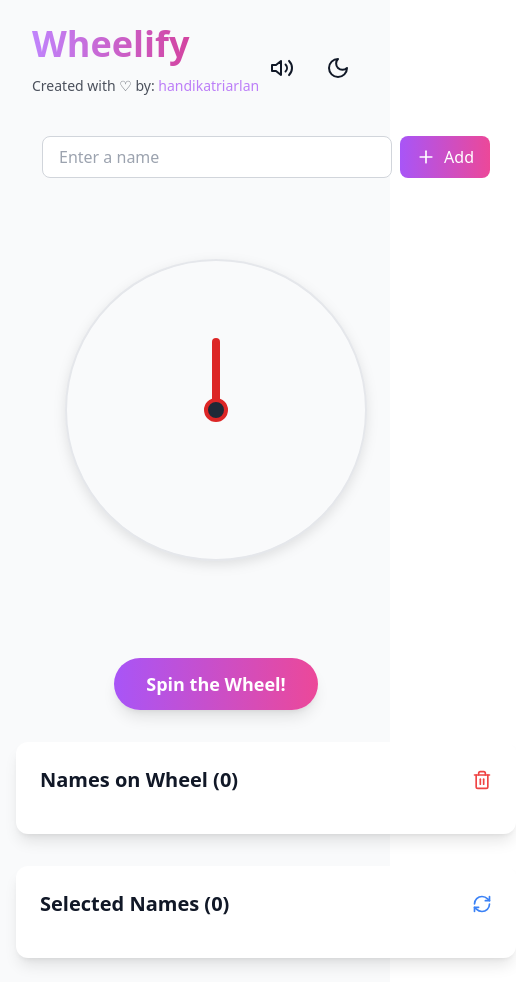
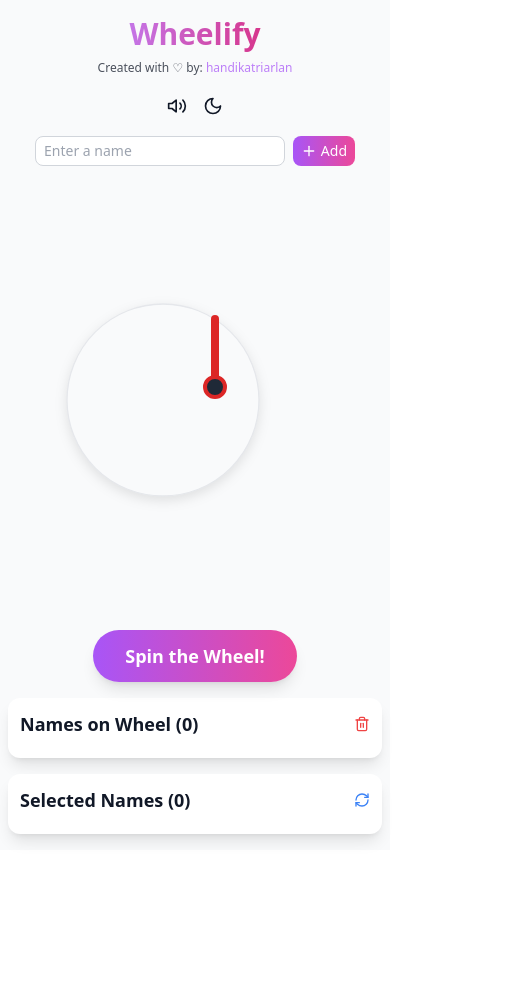
Before and after one commit to handikatriarlan/wheelify, a React (Vite) app: page / in a window 390 px wide. Shown: the whole page, 516 px wide, since content can reach past the window. After the commit the page ends 850 px from the top, so only its background shows below. Built offline with nearby package versions, Linux system fonts and the light colour scheme; the HTML template or start-up script is replaced by a standard one.

Commit message:
Refactor App.tsx and Pointer.tsx: simplify audio initialization, update styles and layout, and adjust button icons and accessibility attributes.

```diff
--- a/src/App.tsx
+++ b/src/App.tsx
@@ -34,14 +34,8 @@
     const [winner, setWinner] = useState<string | null>(null)
     const [darkMode, setDarkMode] = useState(false)
     const [soundEnabled, setSoundEnabled] = useState(true)
-    const [spinSound] = useState(() => {
-        const audio = new Audio("/audio/spin-sound.mp3")
-        return audio
-    })
-    const [winSound] = useState(() => {
-        const audio = new Audio("/audio/spin-winner.mp3")
-        return audio
-    })
+    const [spinSound] = useState(() => new Audio("/audio/spin-sound.mp3"))
+    const [winSound] = useState(() => new Audio("/audio/spin-winner.mp3"))
 
     const playSound = async (audio: HTMLAudioElement) => {
         try {
@@ -93,14 +87,11 @@
     useEffect(() => {
         spinSound.load()
         winSound.load()
-    }, [spinSound, winSound])
-
-    useEffect(() => {
         const prefersDarkMode = window.matchMedia(
             "(prefers-color-scheme: dark)"
         ).matches
         setDarkMode(prefersDarkMode)
-    }, [])
+    }, [spinSound, winSound])
 
     return (
         <div
@@ -108,13 +99,13 @@
                 darkMode ? "bg-gray-900 text-white" : "bg-gray-50 text-gray-900"
             } transition-colors duration-300`}
         >
-            <div className="container mx-auto px-4 py-6 md:py-8 flex flex-col min-h-screen max-w-7xl">
-                <header className="flex justify-between items-center mb-6 md:mb-8 px-4">
-                    <div>
-                        <h1 className="text-4xl md:text-5xl font-bold text-transparent bg-clip-text bg-gradient-to-r from-purple-400 to-pink-600 mb-2 pb-3">
+            <div className="container mx-auto px-2 sm:px-4 py-4 sm:py-6 flex flex-col min-h-screen max-w-7xl">
+                <header className="flex flex-col sm:flex-row justify-between items-center mb-4 sm:mb-6 px-2 sm:px-4">
+                    <div className="text-center sm:text-left mb-4 sm:mb-0">
+                        <h1 className="text-3xl sm:text-4xl md:text-5xl font-bold text-transparent bg-clip-text bg-gradient-to-r from-purple-400 to-pink-600 mb-2">
                             Wheelify
                         </h1>
-                        <p className="text-sm opacity-75 mb-4 mt-[-8px]">
+                        <p className="text-xs sm:text-sm opacity-75">
                             Created with ♡ by:{" "}
                             <a
                                 href="https://handikatriarlan.my.id"
@@ -127,51 +118,58 @@
                         </p>
                     </div>
 
-                    <div className="flex gap-4 items-center">
+                    <div className="flex gap-2 sm:gap-4 items-center">
                         <button
                             onClick={() => setSoundEnabled(!soundEnabled)}
-                            className={`p-2 rounded-full ${
+                            className={`p-1 sm:p-2 rounded-full ${
                                 darkMode
                                     ? "hover:bg-gray-700"
                                     : "hover:bg-gray-200"
                             } transition-colors`}
+                            aria-label={
+                                soundEnabled ? "Mute sound" : "Unmute sound"
+                            }
                         >
                             {soundEnabled ? (
-                                <Volume2 className="w-6 h-6" />
+                                <Volume2 className="w-5 h-5 sm:w-6 sm:h-6" />
                             ) : (
-                                <VolumeX className="w-6 h-6" />
+                                <VolumeX className="w-5 h-5 sm:w-6 sm:h-6" />
                             )}
                         </button>
                         <button
                             onClick={() => setDarkMode(!darkMode)}
-                            className={`p-2 rounded-full ${
+                            className={`p-1 sm:p-2 rounded-full ${
                                 darkMode
                                     ? "hover:bg-gray-700"
                                     : "hover:bg-gray-200"
                             } transition-colors`}
+                            aria-label={
+                                darkMode
+                                    ? "Switch to light mode"
+                                    : "Switch to dark mode"
+                            }
                         >
                             {darkMode ? (
-                                <Sun className="w-6 h-6" />
+                                <Sun className="w-5 h-5 sm:w-6 sm:h-6" />
                             ) : (
-                                <Moon className="w-6 h-6" />
+                                <Moon className="w-5 h-5 sm:w-6 sm:h-6" />
                             )}
                         </button>
                     </div>
                 </header>
 
-                <main className="flex-grow">
-                    <div className="grid lg:grid-cols-2 gap-8">
+                <main className="flex-grow grid lg:grid-cols-2 gap-4 sm:gap-8">
                     <div className="flex flex-col items-center">
                         <form
                             onSubmit={handleAddName}
-                                className="flex gap-2 w-full max-w-md mb-8"
+                            className="flex gap-2 w-full max-w-xs sm:max-w-md mb-4 sm:mb-8"
                         >
                             <input
                                 type="text"
                                 value={newName}
                                 onChange={(e) => setNewName(e.target.value)}
                                 placeholder="Enter a name"
-                                    className={`flex-grow px-4 py-2 rounded-lg border ${
+                                className={`flex-grow px-2 sm:px-4 py-1 sm:py-2 text-sm sm:text-base rounded-lg border ${
                                     darkMode
                                         ? "bg-gray-800 border-gray-700 text-white"
                                         : "bg-white border-gray-300"
@@ -179,14 +177,13 @@
                             />
                             <button
                                 type="submit"
-                                    className="bg-gradient-to-r from-purple-500 to-pink-500 text-white px-4 py-2 rounded-lg
-                    hover:from-purple-600 hover:to-pink-600 transition-all duration-300 flex items-center gap-2 whitespace-nowrap"
+                                className="bg-gradient-to-r from-purple-500 to-pink-500 text-white px-2 sm:px-4 py-1 sm:py-2 rounded-lg
+                hover:from-purple-600 hover:to-pink-600 transition-all duration-300 flex items-center gap-1 sm:gap-2 whitespace-nowrap text-sm sm:text-base"
                             >
-                                    <Plus className="w-5 h-5" /> Add
+                                <Plus className="w-4 h-4 sm:w-5 sm:h-5" /> Add
                             </button>
                         </form>
-
-                            <div className="relative flex flex-col items-center">
+                        <div className="relative flex flex-col items-center w-full max-w-xs sm:max-w-md sm:mb-8">
                             <div className="w-full aspect-square">
                                 <WheelSpinner
                                     names={names}
@@ -199,7 +196,7 @@
                             <button
                                 onClick={handleSpin}
                                 disabled={spinning}
-                                    className={`absolute bottom-0 px-8 py-3 rounded-full text-lg font-semibold ms-[-100px] ${
+                                className={`absolute bottom-0 px-8 py-3 rounded-full text-lg font-semibold lg:ms-[-90px] ${
                                     spinning
                                         ? "bg-gray-400 cursor-not-allowed"
                                         : "bg-gradient-to-r from-purple-500 to-pink-500 hover:from-purple-600 hover:to-pink-600"
@@ -210,29 +207,30 @@
                         </div>
                     </div>
 
-                        <div className="space-y-8">
+                    <div className="space-y-4 sm:space-y-8">
                         <div
-                                className={`p-6 rounded-xl ${
+                            className={`p-3 sm:p-6 rounded-xl ${
                                 darkMode ? "bg-gray-800" : "bg-white"
                             } shadow-lg`}
                         >
-                                <div className="flex justify-between items-center mb-4">
-                                    <h2 className="text-xl font-semibold">
+                            <div className="flex justify-between items-center mb-2 sm:mb-4">
+                                <h2 className="text-lg sm:text-xl font-semibold">
                                     Names on Wheel ({names.length})
                                 </h2>
                                 <button
                                     onClick={() => setNames([])}
                                     className="text-red-500 hover:text-red-600 transition-colors"
                                     disabled={names.length === 0}
+                                    aria-label="Clear all names"
                                 >
-                                        <Trash2 className="w-5 h-5" />
+                                    <Trash2 className="w-4 h-4 sm:w-5 sm:h-5" />
                                 </button>
                             </div>
-                                <div className="space-y-2 max-h-[200px] overflow-y-auto">
+                            <div className="space-y-1 sm:space-y-2 max-h-[150px] sm:max-h-[200px] overflow-y-auto">
                                 {names.map((name, index) => (
                                     <div
                                         key={index}
-                                            className={`flex justify-between items-center p-2 rounded ${
+                                        className={`flex justify-between items-center p-1 sm:p-2 rounded text-sm sm:text-base ${
                                             darkMode
                                                 ? "bg-gray-700"
                                                 : "bg-gray-50"
@@ -245,14 +243,14 @@
                                             onClick={() =>
                                                 setNames(
                                                     names.filter(
-                                                            (_, i) =>
-                                                                i !== index
+                                                        (_, i) => i !== index
                                                     )
                                                 )
                                             }
                                             className="text-red-500 hover:text-red-600 transition-colors flex-shrink-0"
+                                            aria-label={`Remove ${name}`}
                                         >
-                                                <Trash2 className="w-4 h-4" />
+                                            <Trash2 className="w-3 h-3 sm:w-4 sm:h-4" />
                                         </button>
                                     </div>
                                 ))}
@@ -260,27 +258,28 @@
                         </div>
 
                         <div
-                                className={`p-6 rounded-xl ${
+                            className={`p-3 sm:p-6 rounded-xl ${
                                 darkMode ? "bg-gray-800" : "bg-white"
                             } shadow-lg`}
                         >
-                                <div className="flex justify-between items-center mb-4">
-                                    <h2 className="text-xl font-semibold">
+                            <div className="flex justify-between items-center mb-2 sm:mb-4">
+                                <h2 className="text-lg sm:text-xl font-semibold">
                                     Selected Names ({selectedNames.length})
                                 </h2>
                                 <button
                                     onClick={resetGame}
                                     className="text-blue-500 hover:text-blue-600 transition-colors"
                                     disabled={selectedNames.length === 0}
+                                    aria-label="Reset game"
                                 >
-                                        <RefreshCw className="w-5 h-5" />
+                                    <RefreshCw className="w-4 h-4 sm:w-5 sm:h-5" />
                                 </button>
                             </div>
-                                <div className="space-y-2 max-h-[200px] overflow-y-auto">
+                            <div className="space-y-1 sm:space-y-2 max-h-[150px] sm:max-h-[200px] overflow-y-auto">
                                 {selectedNames.map((name, index) => (
                                     <div
                                         key={index}
-                                            className={`p-2 rounded ${
+                                        className={`p-1 sm:p-2 rounded text-sm sm:text-base ${
                                             darkMode
                                                 ? "bg-gray-700"
                                                 : "bg-gray-50"
@@ -291,7 +290,6 @@
                                         </span>
                                     </div>
                                 ))}
-                                </div>
                             </div>
                         </div>
                     </div>
--- a/src/components/Pointer.tsx
+++ b/src/components/Pointer.tsx
@@ -24,8 +24,7 @@
                 onComplete: onSpinComplete,
             }}
             style={{
-                width: "40px",
-                height: "40px",
+                height: "50px",
                 transformOrigin: "center center",
                 left: `${center - 20}px`,
                 top: `${center - 20}px`,
```
Lines whose indentation alone changed are shown as unchanged.
